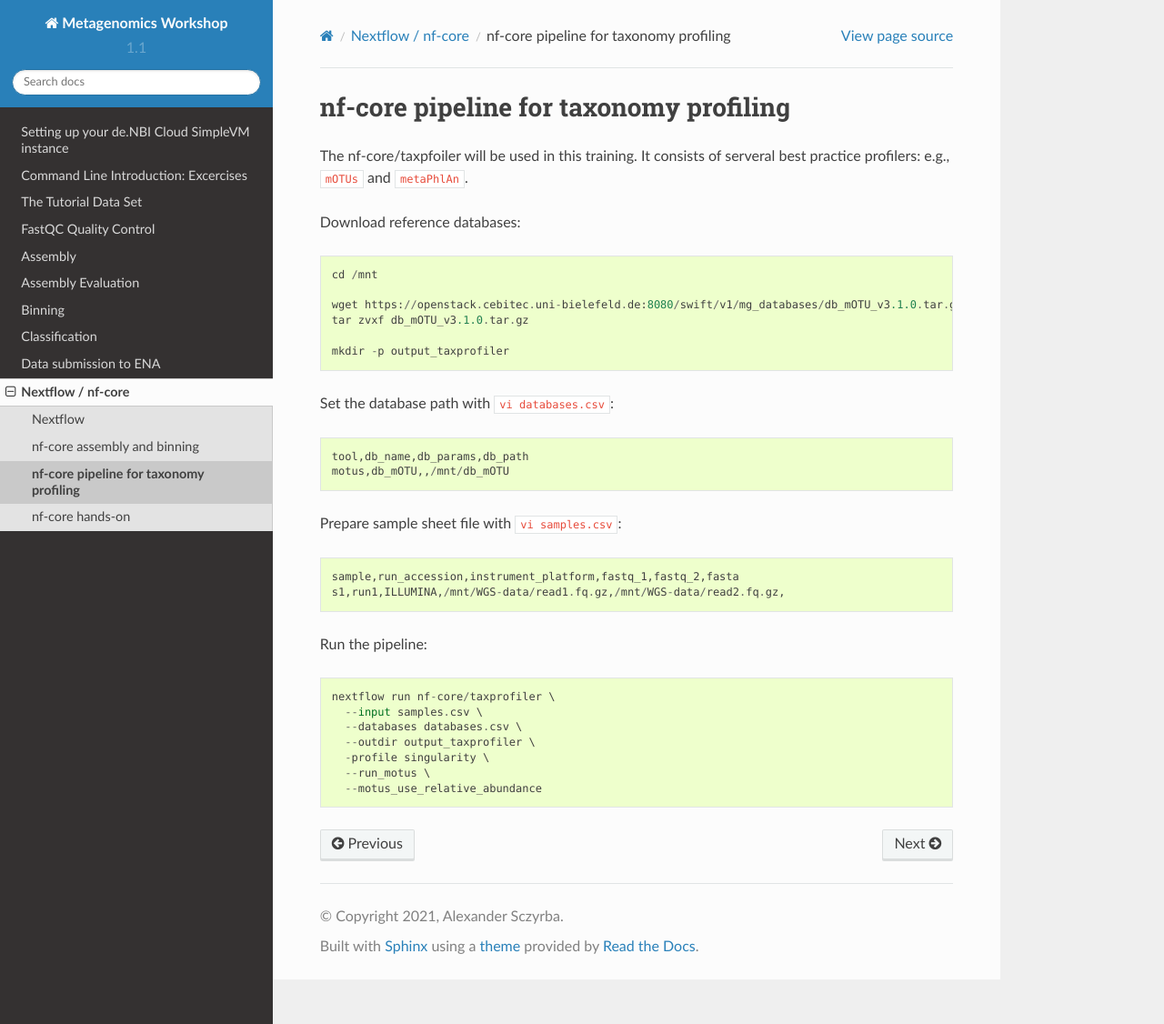
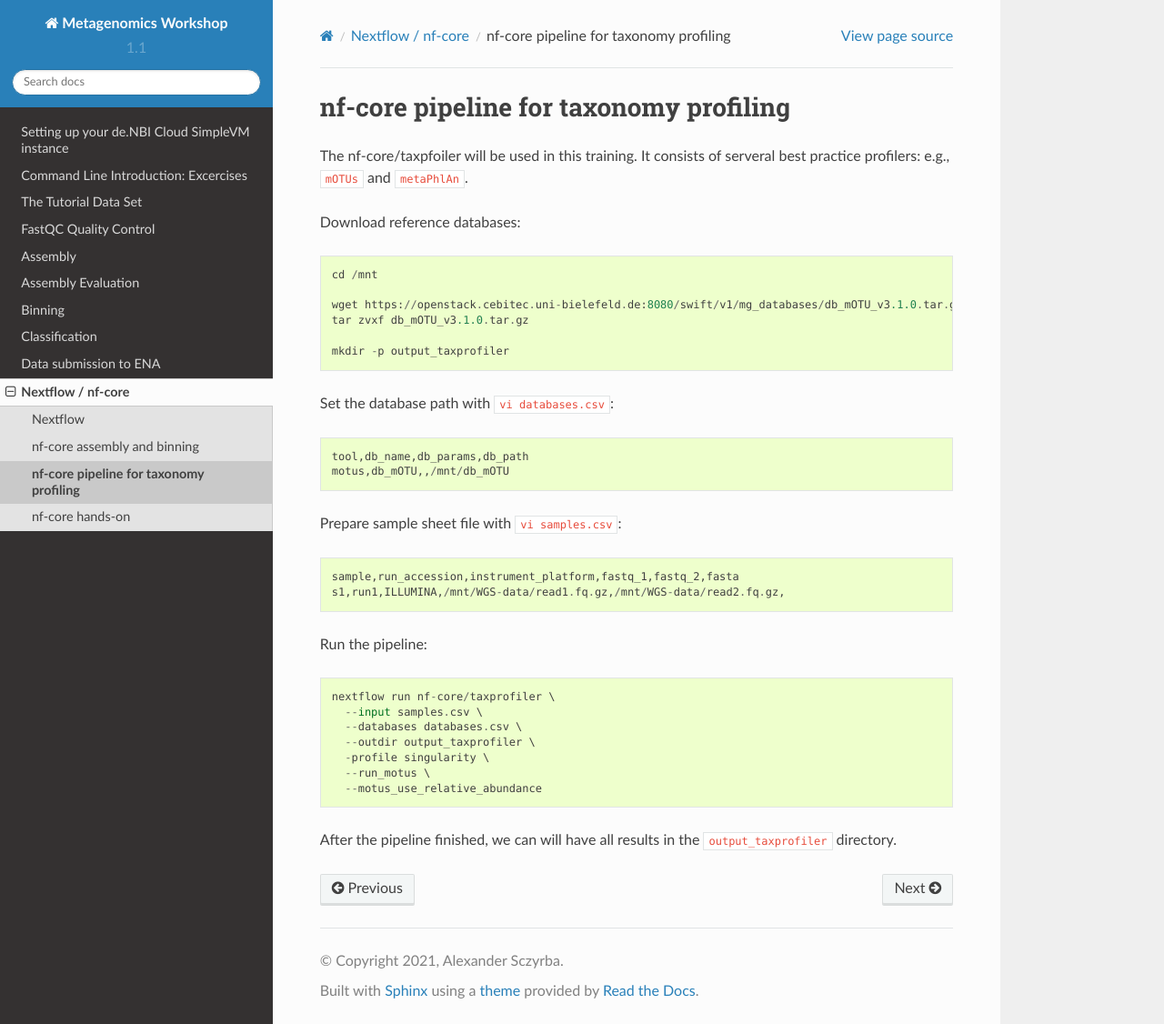
Before and after one commit to metagenomics/metagenomics-workshop, a Sphinx documentation site: the page built from docs/nextflow_nf_core/nf_core_profiling.rst, in a window 1280 px wide and 1126 px high. Shown: the whole window at 91% size. Built offline with Sphinx 7.4.7 and the Read the Docs theme 2.0.0, drawn with Linux system fonts in a browser that asks for light colours.

Commit message:
Update nf_core_profiling.rst

```diff
--- a/docs/nextflow_nf_core/nf_core_profiling.rst
+++ b/docs/nextflow_nf_core/nf_core_profiling.rst
@@ -32,3 +32,5 @@ Run the pipeline::
     -profile singularity \
     --run_motus \
     --motus_use_relative_abundance
+
+After the pipeline finished, we can will have all results in the ``output_taxprofiler`` directory.
```
